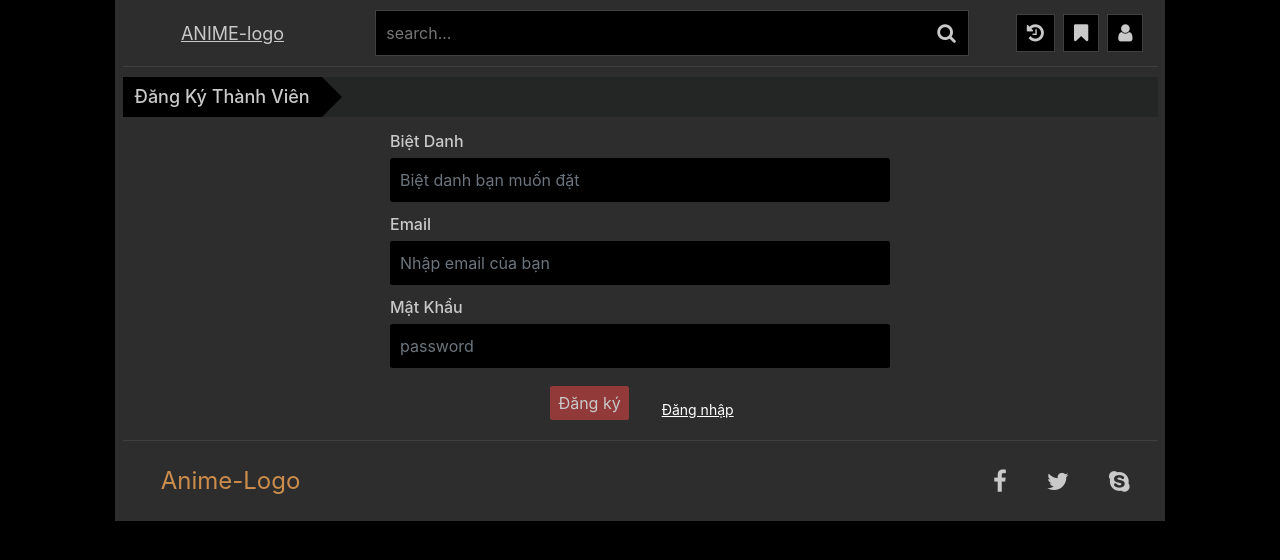
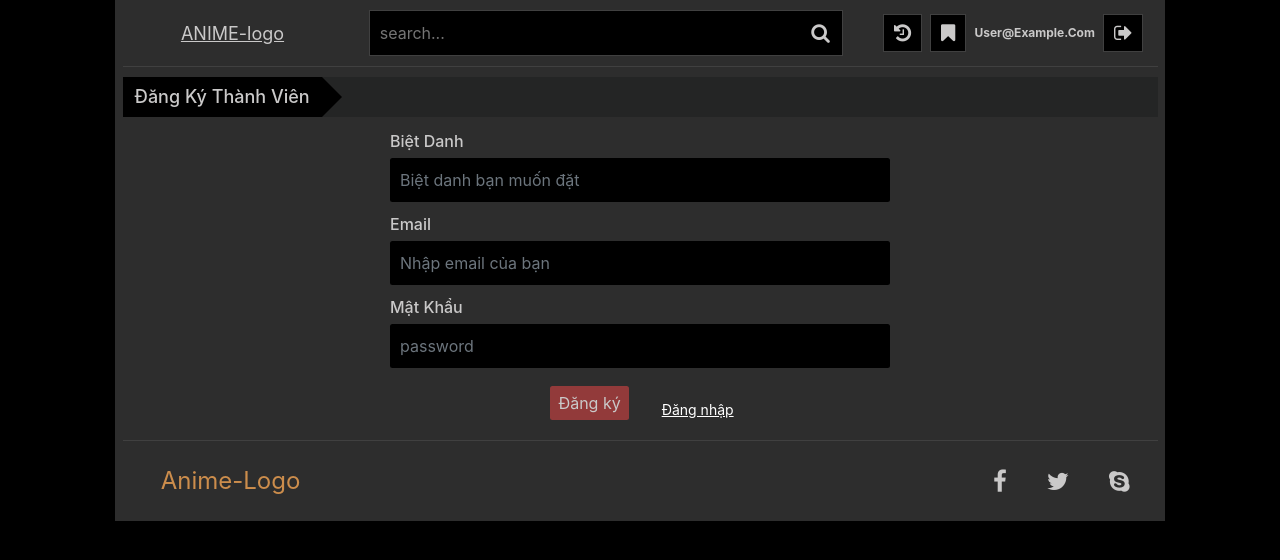
Before and after one commit to traxanhkho/animemely, a React (Create React App) app in the folder animemely-app/: page /register in a window 1280 px wide. Shown: the top 560 px of the page. Built offline with nearby package versions, Linux system fonts and the light colour scheme; no server answers; sample sign-in values are in the browser's storage.

Commit message:
update authentication

```diff
--- a/animemely-app/src/App.js
+++ b/animemely-app/src/App.js
@@ -13,7 +13,6 @@ import RegisterForm from "./components/user/RegisterForm";
 import InfoMovie from "./components/info-movie/InfoMovie";
 import WatchingMovie from "./components/watching-movie/WatchingMovie";
 import NotFound from "./components/NotFound";
-import Logout from "./components/Logout";
 import { getMovies, getSlide } from "./services/fakeMovieService";
 import { getComments } from "./services/fakeCommentService";
 import { getCurrentUser } from "./services/fakeUserService";
@@ -50,7 +49,6 @@ class App extends Component {
                 element={<WatchingMovie />}
               />
               <Route path="/login" element={<Login />} />
-              <Route path="/logout" element={<Logout />} />
               <Route path="/register" element={<RegisterForm />} />
               <Route path="/home" element={<Home />} />
               <Route path="/follow" element={<Follow />} />
--- a/animemely-app/src/components/Logout.jsx
+++ /dev/null
@@ -1,18 +0,0 @@
-import React, { useEffect } from "react";
-import { useAuth } from "../context/AuthContext";
-
-function Logout() {
-  const { logout } = useAuth();
-  useEffect(() => {
-    const handleLogout = async () => {
-      await logout();
-    };
-
-    handleLogout();
-
-    window.location = "/";
-  }, []);
-  return null;
-}
-
-export default Logout;
--- a/animemely-app/src/components/header.jsx
+++ b/animemely-app/src/components/header.jsx
@@ -3,15 +3,26 @@ import { Link } from "react-router-dom";
 import SearchBox from "./common/SearchBox";
 import SearchBoxLink from "./common/SearchBoxLink";
 import MovieContext from "../context/movieContext";
-import { useAuth } from "../context/AuthContext";
+import AuthContext from "../context/AuthContext";
 import "../style/header.css";
+import { toast } from "react-toastify";
 
 function Header() {
   const [searchQuery, setSearchQuery] = useState("");
-  const { currentUser } = useAuth ;
+  const { currentUser, logout } = useContext(AuthContext);
 
   const handleSearch = (query) => {
     setSearchQuery(query);
+  };
+
+  const handleLogout = async () => {
+    try {
+      await logout();
+      window.location = "/";
+      window.location.reload();
+    } catch (error) {
+      toast.error("Đã xảy ra lỗi bên phía back-end");
+    }
   };
 
   return (
@@ -32,7 +43,11 @@ function Header() {
         {currentUser && (
           <React.Fragment>
             <span>{currentUser.email}</span>
-            <Link to="/logout"  class="fa fa-sign-out" aria-hidden="true"></Link>
+            <a
+              onClick={handleLogout}
+              class="fa fa-sign-out"
+              aria-hidden="true"
+            ></a>
           </React.Fragment>
         )}
       </div>
--- a/animemely-app/src/components/user/LoginForm.jsx
+++ b/animemely-app/src/components/user/LoginForm.jsx
@@ -1,6 +1,6 @@
 import React from "react";
 import { useNavigate } from "react-router-dom";
-import { useAuth } from "../../context/AuthContext";
+import AuthContext, { useAuth } from "../../context/AuthContext";
 import Joi from "joi-browser";
 import Heading from "../common/Heading";
 import Form from "../common/Form";
@@ -14,6 +14,8 @@ class LoginForm extends Form {
     errors: {},
   };
 
+  static contextType = AuthContext;
+
   schema = {
     username: Joi.string().required().email().label("Username"),
     password: Joi.string().required().label("Password"),
@@ -21,13 +23,11 @@ class LoginForm extends Form {
 
   doSubmit = async () => {
     const { username, password } = this.state.data;
-    console.log(username, password);
+    const { login } = this.context;
     try {
-      const { login } = useAuth();
       await login(username, password);
-      // this.props.history("/");
-      // window.location.reload();
-      toast.success("Bạn đã đăng nhập thành công.");
+      this.props.history("/");
+      window.location.reload();
     } catch (error) {
       this.setState({
         errors: { username: "Email hoặc Mật khẩu không hợp lệ." },
--- a/animemely-app/src/components/user/RegisterForm.jsx
+++ b/animemely-app/src/components/user/RegisterForm.jsx
@@ -24,18 +24,15 @@ class RegisterForm extends form {
 
   doSubmit = async () => {
     const { username, password } = this.state.data;
-    const { signup, login } = this.context;
+    const { signup } = this.context;
     try {
       await signup(username, password);
-
       this.props.history("/");
       window.location.reload();
-      toast.success("Chúc mừng bạn đã đăng ký thành công.");
     } catch (error) {
-      //   this.setState({
-      //     errors: { nickname: "Lỗi tạo tài khoản vui lòng kiểm tra lại." },
-      //   });
-      console.log(error);
+        this.setState({
+          errors: { nickname: "Lỗi tạo tài khoản vui lòng kiểm tra lại." },
+        });
     }
   };
 
--- a/animemely-app/src/context/AuthContext.js
+++ b/animemely-app/src/context/AuthContext.js
@@ -1,6 +1,6 @@
 import React, { useContext, useEffect, useState } from "react";
 import { auth } from "../firebase";
-import { createUserWithEmailAndPassword } from "firebase/auth";
+import { createUserWithEmailAndPassword, getAuth, signInWithEmailAndPassword } from "firebase/auth";
 
 const AuthContext = React.createContext();
 
@@ -12,36 +12,24 @@ export default AuthContext;
 
 export function AuthProvider({ children }) {
   const [currentUser, setCurrentUser] = useState();
-  const [loading, setLoading] = useState(true);
 
   function signup(email, password) {
-    return createUserWithEmailAndPassword(email, password);
+    const auth = getAuth()
+    return createUserWithEmailAndPassword(auth, email,password)
   }
 
   function login(email, password) {
-    return auth.signInWithEmailAndPassword(email, password);
+    const auth = getAuth()
+    return signInWithEmailAndPassword(auth,email, password);
   }
 
   function logout() {
     return auth.signOut();
   }
 
-  function resetPassword(email) {
-    return auth.sendPasswordResetEmail(email);
-  }
-
-  function updateEmail(email) {
-    return currentUser.updateEmail(email);
-  }
-
-  function updatePassword(password) {
-    return currentUser.updatePassword(password);
-  }
-
   useEffect(() => {
     const unsubscribe = auth.onAuthStateChanged((user) => {
       setCurrentUser(user);
-      setLoading(false);
     });
 
     return unsubscribe;
@@ -52,14 +40,11 @@ export function AuthProvider({ children }) {
     login,
     signup,
     logout,
-    resetPassword,
-    updateEmail,
-    updatePassword,
   };
 
   return (
     <AuthContext.Provider value={value}>
-      {!loading && children}
+      {children}
     </AuthContext.Provider>
   );
 }
```
